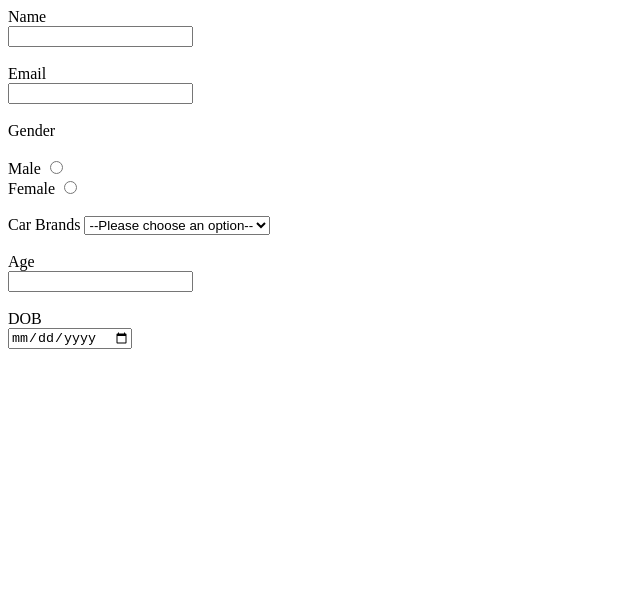
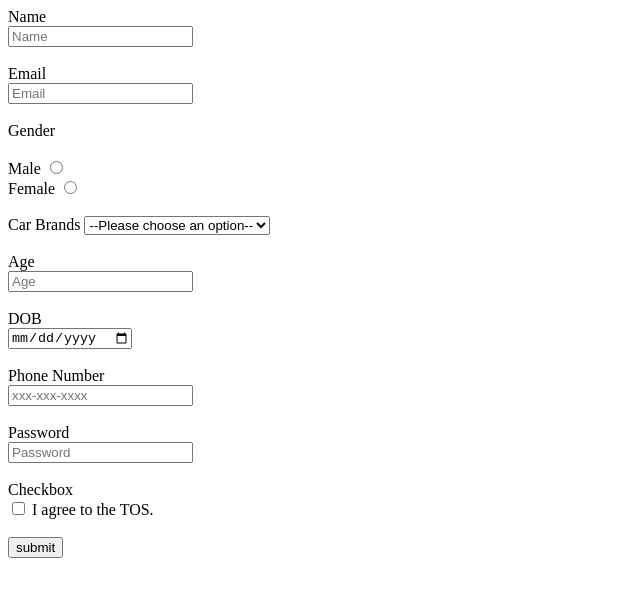
Before and after one commit to acciojob/signup-form-car-UtsavKumar126, a website: page main.html in a window 1280 px wide. Shown: the whole page, without its empty margins (0-640 px from the left). Drawn offline with Linux system fonts and the light colour scheme.

Commit message:
created a submission

```diff
--- a/main.html
+++ b/main.html
@@ -12,27 +12,34 @@
 </script>
 	<form method="post" action="/submit">
 		<label for="#name">Name</label><br>
-		<input type="text" id="#name" name="#name" required><br><br>
+		<input type="text" id="#name" name="#name" required placeholder="Name"><br><br>
 		<label for="#email">Email</label><br>
-		<input type="email" id="#email" name="#email" required><br><br>
+		<input type="email" id="#email" name="#email" required placeholder="Email"><br><br>
 		<label for="#gender">Gender</label><br><br>
 		<label for="#gender_m">Male</label>
 		<input type="radio" id="#gender_m" name="#gender" required ><br>
 		<label for="#gender_f">Female</label>
 		<input type="radio" id="#gender_f" name="#gender" required><br><br>
 		<label for="#cars" >Car Brands</label>
-		<select id="#cars" >
+		<select id="#cars" required>
 		        <option value="" disabled selected hidden>--Please choose an option--</option>
 				<option value="bmw">BMW</option>
 				<option value="audi">Audi</option>
 				<option value="mercedez">Mercedez</option>
         </select><br><br>
 		<label for="#age">Age</label><br>
-		<input type="number" id="#age" name="#age" required><br><br>
+		<input type="number" id="#age" name="#age" required placeholder="Age"><br><br>
 		<label for="#dob">DOB</label><br>
 		<input type="date" id="#dob" name="#dob" required><br><br>
-
-
+		<label for="#tel">Phone Number</label><br>
+		<input type="tel" id="#tel" name="#tel"placeholder="xxx-xxx-xxxx" placeholder="Name"><br><br>
+		<label for="#password">Password</label><br>
+		<input type="password" id="#password" name="#password" required placeholder="Password"><br><br>
+		<label for="#tos">Checkbox</label><br>
+		<input type="checkbox" id="#tos" name="#tos" required>
+		<label for="#tos">I agree to the TOS.</label>
+		<br><br>
+		<button>submit</button>
 	</form>
 
 </body>
```
